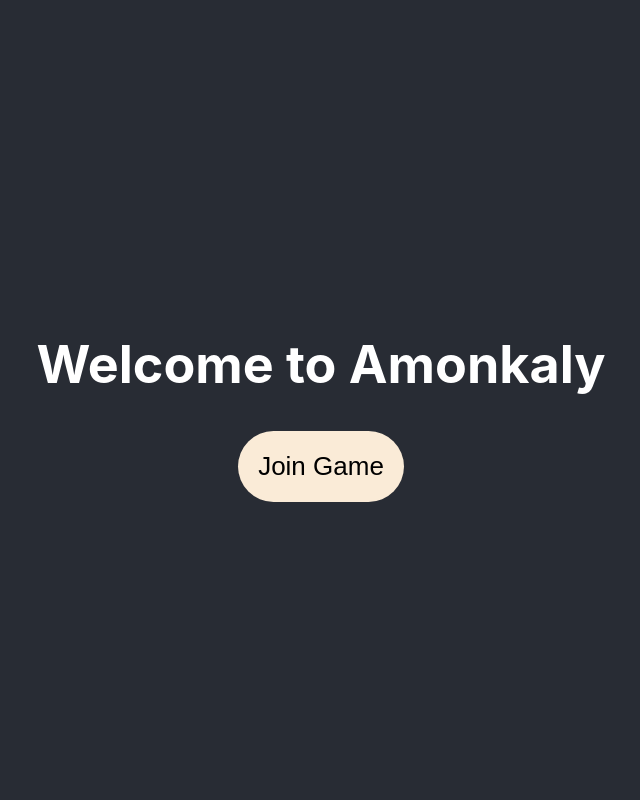
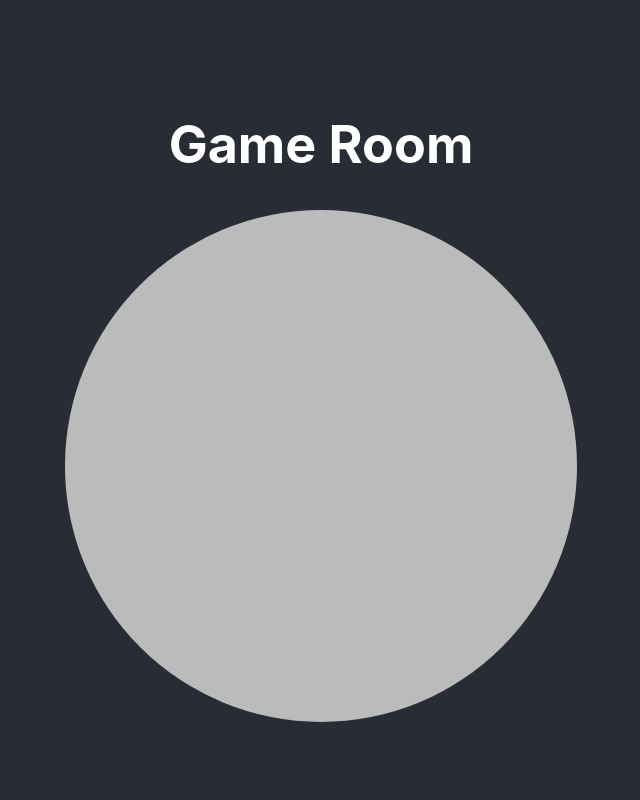
Before and after one commit to kevinfengcs88/amonkaly, a React (Create React App) app: page /GamePage in a window 1280 px wide. Shown: the top 800 px of the page, without its empty margins (319-959 px from the left). Built offline with nearby package versions, Linux system fonts and the light colour scheme.

Commit message:
add Table

```diff
--- a/package.json
+++ b/package.json
@@ -34,5 +34,8 @@
       "last 1 firefox version",
       "last 1 safari version"
     ]
+  },
+  "devDependencies": {
+    "react-router-dom": "^6.8.1"
   }
 }
--- a/src/App.js
+++ b/src/App.js
@@ -1,10 +1,19 @@
 import logo from './logo.svg';
+import { BrowserRouter, Routes, Route } from "react-router-dom";
 import './App.css';
 import React, {useState} from 'react'
+import GamePage from './GamePage';
 
 function App() {
   const [toggleOn, setToggleOn] = useState(false);
   return (
+    <>
+      <BrowserRouter>
+        <Routes>
+            <Route path='/'/>
+            <Route path='/GamePage' element={<GamePage/>}/>
+        </Routes>
+      </BrowserRouter>
       <div className="App">
         <header className="App-header">
           <h1 className="h1">Welcome to Amonkaly</h1>
@@ -13,8 +22,8 @@ function App() {
             console.log(toggleOn)
             }}> Join Game </button>
         </header>
-
       </div>
+    </>
   );
 }
 
--- /dev/null
+++ b/src/GamePage.css
@@ -0,0 +1,26 @@
+.App {
+    text-align: center;
+  }
+
+.App-header {
+    background-color: #282c34;
+    min-height: 100vh;
+    display: flex;
+    flex-direction: column;
+    align-items: center;
+    justify-content: center;
+    font-size: calc(10px + 2vmin);
+    color: white;
+}
+
+.App-link {
+    color: #61dafb;
+}
+
+.table{
+  height: 40vw;
+  width: 40vw;
+  background-color: #bbb;
+  border-radius: 50%;
+  display: inline-block;
+}
--- /dev/null
+++ b/src/GamePage.js
@@ -0,0 +1,19 @@
+import logo from './logo.svg';
+import './GamePage.css';
+import React, {useState} from 'react'
+
+function GamePage() {
+  const [toggleOn, setToggleOn] = useState(false);
+  return (
+    <div className="App">
+      <header className="App-header">
+        <h1 className="h1">Game Room</h1>
+        <div className="table">
+        </div>
+      </header>
+
+    </div>
+  );
+}
+
+export default GamePage;
```
Also changed, not shown: 1 other file (tests, documents, lock files or other folders). Lines whose indentation alone changed are shown as unchanged.
